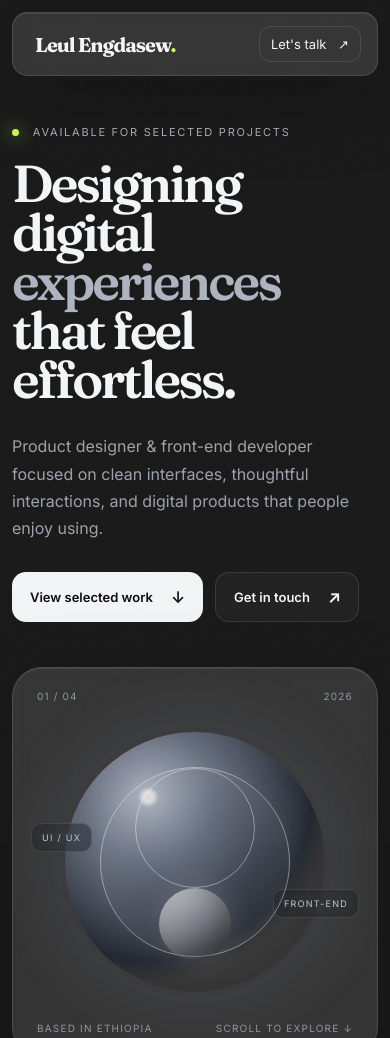
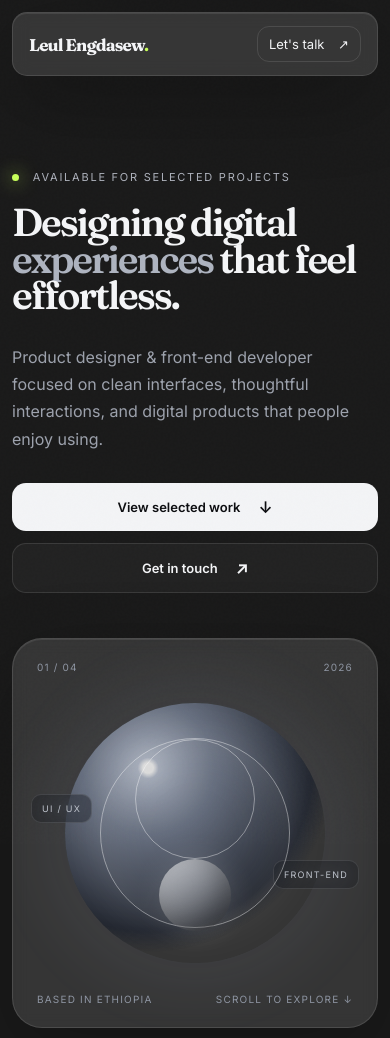
Before and after one commit to leulengda/Mine-, a plain HTML site: page index.html in a window 390 px wide. Shown: the top 1038 px of the page. Drawn offline with Linux system fonts and the light colour scheme.

Commit message:
Add files via upload

```diff
--- a/styles.css
+++ b/styles.css
@@ -77,15 +77,18 @@ a{color:inherit;text-decoration:none}
 .nav nav{
   display:flex;
   gap:30px;
-  color:#c5c8cf;
+  color:#fafafaf7;
   font-size:14px}
-.nav nav a:hover,.nav-cta:hover,footer a:hover{color:white}
+.nav nav a:hover,.nav-cta:hover,footer a:hover{color:rgb(0, 0, 0)}
 .nav-cta{
   border:1px solid var(--line);
   padding:10px 14px;
   border-radius:12px;
-  font-size:13px}
-.nav-cta span{margin-left:8px}
+  font-size: 13px;
+  transition:background .25s ease .15s, color .025s ease .15s
+}
+.nav-cta span{margin-left:10px}
+.nav-cta:hover{background:white;color:#0c0d10}
 main{
   width:min(1120px,calc(100% - 36px));
   margin:auto}
@@ -497,11 +500,9 @@ footer a{color:#858c97}
 }
 @media(max-width:600px){
   main,.nav,footer{width:min(100% - 24px,1120px)}
-  .nav{top:12px}.nav-cta{padding:9px 11px}
-  .hero{
-    min-height:auto;
-    padding:125px 0 70px;
-    gap:45px}
+.nav{top:12px;padding:14px 16px}
+.nav-cta{padding:9px 11px}
+.hero{min-height:auto;padding:170px 0 70px;gap:45px}
     .hero-card{height:390px}
     .orb{width:260px;height:260px}
     .glass-object{width:190px;height:190px}
@@ -516,3 +517,10 @@ footer a{color:#858c97}
     .project-visual{height:300px}
     .project:not(.project-large)
     .project-visual{height:250px}}
+@media(max-width:480px){
+  h1{font-size:clamp(36px,10vw,52px)}
+  .hero-actions{flex-direction:column;align-items:stretch}
+  .hero-actions .button{width:100%}
+  .nav nav{gap:16px;font-size:12px}
+  .brand{font-size:17px}
+}
```
